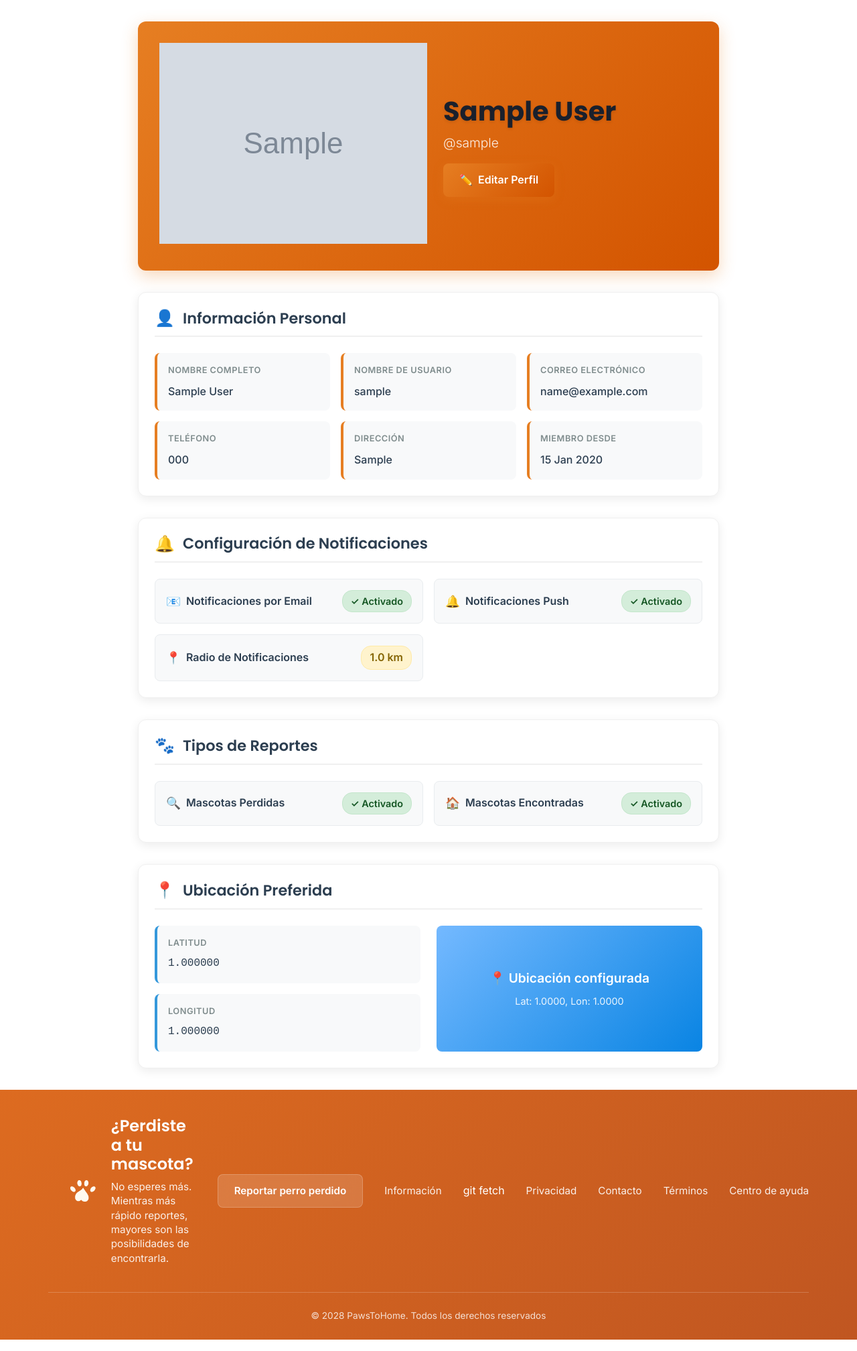
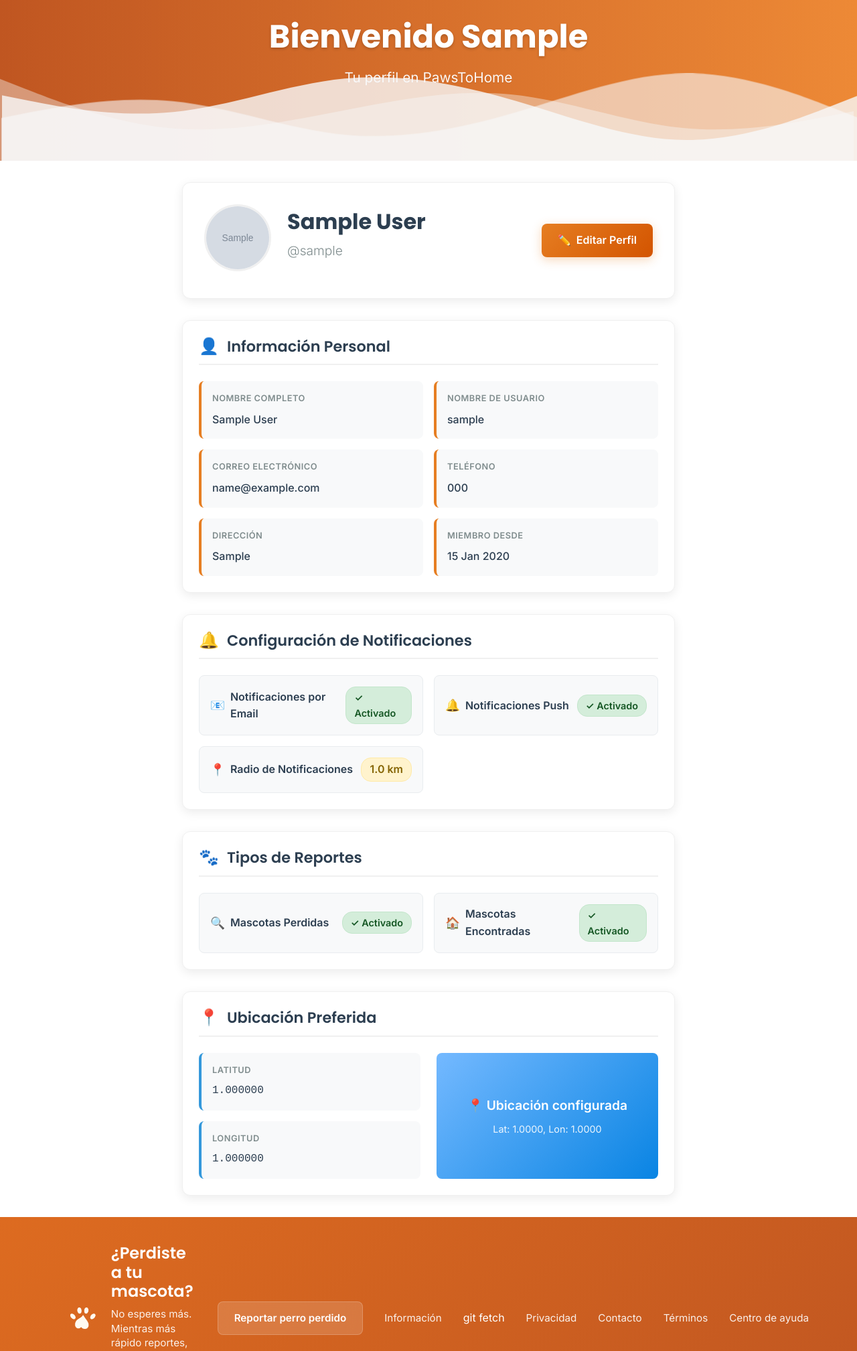
Before and after one commit to JesusEmilianoCloud/pawstohome, a Django app: page /profile/1/ in a window 1280 px wide. Shown: the part 48-2065 px from the top of the page at 67% size. Run offline with Django 5.2, Linux system fonts and the light colour scheme; a user stored in the database is signed in; tables that the repository leaves empty hold one stand-in row (values such as "Sample post"); grey boxes marked "Sample" are stand-in pictures; parts of the project's set-up code (start-up, migrations or seed data) failed here and were passed over.

Commit message:
Add hero section with welcome message and enhance profile layout and styles

```diff
--- a/ProfileService/templates/ProfileService/profile_detail.html
+++ b/ProfileService/templates/ProfileService/profile_detail.html
@@ -8,8 +8,27 @@
 {% endblock %}
 
 {% block content %}
+<!-- Hero Section -->
+<section class="hero-section bg-gradient-orange">
+    <div class="hero-container">
+        <div class="hero-content">
+            <h1>Bienvenido {{ profile_user.first_name }}</h1>
+            <p class="hero-subtitle">Tu perfil en PawsToHome</p>
+        </div>
+    </div>
+    <!-- Animación de onda -->
+    <div class="wave-animation">
+        <svg viewBox="0 0 1200 120" preserveAspectRatio="none">
+            <path d="M0,60L40,65C80,70,160,80,240,75C320,70,400,50,480,45C560,40,640,50,720,65C800,80,880,100,960,100C1040,100,1120,80,1160,70L1200,60V120H1160C1120,120,1040,120,960,120C880,120,800,120,720,120C640,120,560,120,480,120C400,120,320,120,240,120C160,120,80,120,40,120H0V60Z" class="wave-path wave-1"></path>
+            <path d="M0,80L40,75C80,70,160,60,240,65C320,70,400,90,480,95C560,100,640,90,720,75C800,60,880,40,960,40C1040,40,1120,60,1160,70L1200,80V120H1160C1120,120,1040,120,960,120C880,120,800,120,720,120C640,120,560,120,480,120C400,120,320,120,240,120C160,120,80,120,40,120H0V80Z" class="wave-path wave-2"></path>
+            <path d="M0,40L40,50C80,60,160,80,240,85C320,90,400,80,480,70C560,60,640,50,720,55C800,60,880,80,960,85C1040,90,1120,80,1160,75L1200,70V120H1160C1120,120,1040,120,960,120C880,120,800,120,720,120C640,120,560,120,480,120C400,120,320,120,240,120C160,120,80,120,40,120H0V40Z" class="wave-path wave-3"></path>
+        </svg>
+    </div>
+</section>
+
 <div class="profile-detail-container">
     <div class="profile-header">
+        <div class="profile-main-info">
             <div class="profile-avatar">
                 {% if configuracion and configuracion.has_profile_photo %}
                     <img src="{{ configuracion.get_profile_photo_url }}"
@@ -25,8 +44,10 @@
             </div>
 
             <div class="profile-info">
-            <h1 class="profile-name">{{ profile_user.first_name }} {{ profile_user.last_name }}</h1>
+                <h2 class="profile-name">{{ profile_user.first_name }} {{ profile_user.last_name }}</h2>
                 <p class="profile-username">@{{ profile_user.username }}</p>
+            </div>
+        </div>
 
         {% if user == profile_user %}
             <div class="profile-actions">
@@ -36,7 +57,6 @@
                 </a>
             </div>
         {% endif %}
-        </div>
     </div>
 
     <div class="profile-content">
--- a/static/css/profile_detail.css
+++ b/static/css/profile_detail.css
@@ -1,20 +1,158 @@
 /* Profile Detail Styles */
+
+/* ========== HERO SECTION ========== */
+.hero-section {
+    color: white;
+    padding: 4rem 2rem;
+    display: flex;
+    align-items: center;
+    min-height: 30vh;
+    position: relative;
+    overflow: hidden;
+}
+
+.hero-container {
+    max-width: 1200px;
+    margin: 0 auto;
+    text-align: center;
+    width: 100%;
+}
+
+.hero-content h1 {
+    font-size: 3rem;
+    font-weight: 700;
+    margin-bottom: 1rem;
+    line-height: 1.2;
+    color: white;
+    text-shadow: 0 2px 4px rgba(0, 0, 0, 0.2);
+    margin-top: -50px;
+}
+
+.hero-subtitle {
+    font-size: 1.3rem;
+    margin-bottom: 2rem;
+    opacity: 0.95;
+    line-height: 1.6;
+    color: white;
+    text-shadow: 0 1px 2px rgba(0, 0, 0, 0.1);
+}
+
+.hero-buttons {
+    display: flex;
+    gap: 1rem;
+    justify-content: center;
+    flex-wrap: wrap;
+}
+
+.btn-hero {
+    padding: 12px 24px;
+    text-decoration: none;
+    border-radius: 8px;
+    font-weight: 600;
+    transition: all 0.3s ease;
+    display: inline-flex;
+    align-items: center;
+    gap: 0.5rem;
+    font-size: 1rem;
+}
+
+.btn-hero.btn-primary {
+    background-color: rgba(255, 255, 255, 0.2);
+    color: white;
+    border: 2px solid rgba(255, 255, 255, 0.3);
+    backdrop-filter: blur(10px);
+}
+
+.btn-hero.btn-primary:hover {
+    background-color: white;
+    color: #e67e22;
+    transform: translateY(-2px);
+    text-decoration: none;
+}
+
+/* ========== ANIMACIÓN DE ONDA ========== */
+.wave-animation {
+    position: absolute;
+    bottom: -5px;
+    left: 0;
+    width: 100%;
+    height: 120px;
+    z-index: 1;
+}
+
+.wave-animation svg {
+    position: absolute;
+    bottom: 0;
+    left: 0;
+    width: 100%;
+    height: 200px;
+}
+
+.wave-path {
+    fill: #f8f9fa;
+    opacity: 0.8;
+}
+
+.wave-1 {
+    animation: wave 8s ease-in-out infinite;
+    transform-origin: 50% 50%;
+}
+
+.wave-2 {
+    animation: wave 10s ease-in-out infinite reverse;
+    transform-origin: 50% 50%;
+    opacity: 0.6;
+}
+
+.wave-3 {
+    animation: wave 12s ease-in-out infinite;
+    transform-origin: 50% 50%;
+    opacity: 0.4;
+}
+
+@keyframes wave {
+    0%, 100% {
+        transform: translateX(0px) translateY(0px);
+    }
+    25% {
+        transform: translateX(5px) translateY(-3px);
+    }
+    50% {
+        transform: translateX(-5px) translateY(3px);
+    }
+    75% {
+        transform: translateX(3px) translateY(-2px);
+    }
+}
+
+/* ========== PROFILE CONTAINER ========== */
 .profile-detail-container {
-    max-width: 900px;
+    max-width: 60%;
     margin: 2rem auto;
     padding: 0 1rem;
+    position: relative;
+    z-index: 2;
 }
 
 .profile-header {
-    background: linear-gradient(135deg, #e67e22, #d35400);
-    color: white;
+    background: white;
+    color: #2c3e50;
     padding: 2rem;
     border-radius: 12px;
     margin-bottom: 2rem;
     display: flex;
     align-items: center;
+    justify-content: space-between;
     gap: 1.5rem;
-    box-shadow: 0 8px 25px rgba(230, 126, 34, 0.3);
+    box-shadow: 0 4px 15px rgba(0, 0, 0, 0.08);
+    border: 1px solid #f0f0f0;
+}
+
+.profile-main-info {
+    display: flex;
+    align-items: center;
+    gap: 1.5rem;
+    flex: 1;
 }
 
 .profile-avatar {
@@ -39,26 +176,36 @@
     color: white;
 }
 
+.avatar-photo {
+    width: 100px;
+    height: 100px;
+    border-radius: 50%;
+    object-fit: cover;
+    border: 3px solid #f0f0f0;
+}
+
 .profile-info {
     flex: 1;
 }
 
 .profile-name {
-    font-size: 2.5rem;
+    font-size: 2rem;
     font-weight: 700;
     margin: 0 0 0.5rem 0;
-    text-shadow: 0 2px 4px rgba(0, 0, 0, 0.1);
+    color: #2c3e50;
 }
 
 .profile-username {
     font-size: 1.2rem;
-    opacity: 0.9;
+    color: #7f8c8d;
     margin: 0 0 1rem 0;
     font-weight: 300;
 }
 
 .profile-actions {
-    margin-top: 1rem;
+    flex-shrink: 0;
+    display: flex;
+    align-items: center;
 }
 
 /* Profile Content */
```
Also changed, not shown: other parts of static/css/profile_detail.css (+62 -4 lines). Lines whose indentation alone changed are shown as unchanged.
